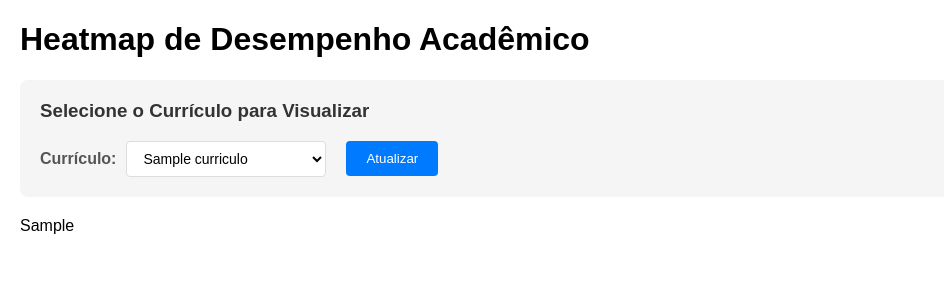
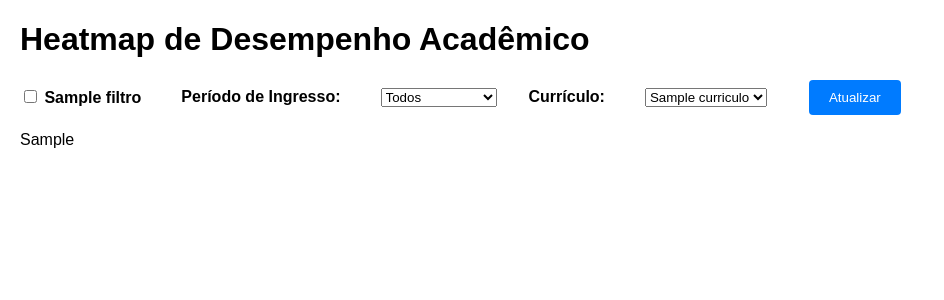
Before and after one commit to luccabcarvalho/Projeto-PRADIG-2025, a Django app: template sistemaDeAnaliseAcademicaUnirio/visualizacoes/templates/heatmap_desempenho.html in a window 1280 px wide. Shown: the top 300 px of the page, without its empty margins (0-944 px from the left). Run offline with Django 5.2, Linux system fonts and the light colour scheme; the template is opened without the code that fills it: most values are stand-ins (such as "Sample title", 1, 10 or a date in 2020).

Commit message:
adicionar novos filtros ao heatmap de desempenho geral

```diff
--- a/sistemaDeAnaliseAcademicaUnirio/visualizacoes/templates/heatmap_desempenho.html
+++ b/sistemaDeAnaliseAcademicaUnirio/visualizacoes/templates/heatmap_desempenho.html
@@ -47,17 +47,38 @@
         .submit-btn:hover {
             background-color: #0056b3;
         }
+        .filtros-container {
+            display: flex;
+            gap: 2em;
+            margin-bottom: 1em;
+            align-items: center;
+        }
+        .filtro-label {
+            font-weight: bold;
+            margin-right: 0.5em;
+        }
     </style>
 </head>
 <body>
     <h1>Heatmap de Desempenho Acadêmico</h1>
 
-    <div class="form-container">
-        <h3>Selecione o Currículo para Visualizar</h3>
-        <form method="get" id="curriculo-form">
-            <div class="select-container">
-                <label for="curriculo-select">Currículo:</label>
-                <select name="curriculos" id="curriculo-select" onchange="document.getElementById('curriculo-form').submit();">
+    <form method="get" id="filtros-form">
+        <div class="filtros-container">
+            {% for filtro in filtros_options %}
+                <label class="filtro-label">
+                    <input type="checkbox" name="{{ filtro.name }}" value="ativos" {% if filtro.selected %}checked{% endif %} onchange="document.getElementById('filtros-form').submit();">
+                    {{ filtro.label }}
+                </label>
+            {% endfor %}
+            <label class="filtro-label" for="periodo_ingresso">Período de Ingresso:</label>
+            <select name="periodo_ingresso" id="periodo_ingresso" onchange="document.getElementById('filtros-form').submit();">
+                <option value="">Todos</option>
+                {% for periodo in periodos_options %}
+                    <option value="{{ periodo.value }}" {% if periodo.selected %}selected{% endif %}>{{ periodo.label }}</option>
+                {% endfor %}
+            </select>
+            <label class="filtro-label" for="curriculo-select">Currículo:</label>
+            <select name="curriculos" id="curriculo-select" onchange="document.getElementById('filtros-form').submit();">
                 {% for curriculo in curriculos_options %}
                     <option value="{{ curriculo.value }}" {% if curriculo.selected %}selected{% endif %}>
                         {{ curriculo.label }}
@@ -67,7 +88,6 @@
             <button type="submit" class="submit-btn">Atualizar</button>
         </div>
     </form>
-    </div>
 
     {{ plot_div|safe }}
 </body>
```
Also changed, not shown: sistemaDeAnaliseAcademicaUnirio/visualizacoes/views.py (+31 -5 lines). Lines whose indentation alone changed are shown as unchanged.
